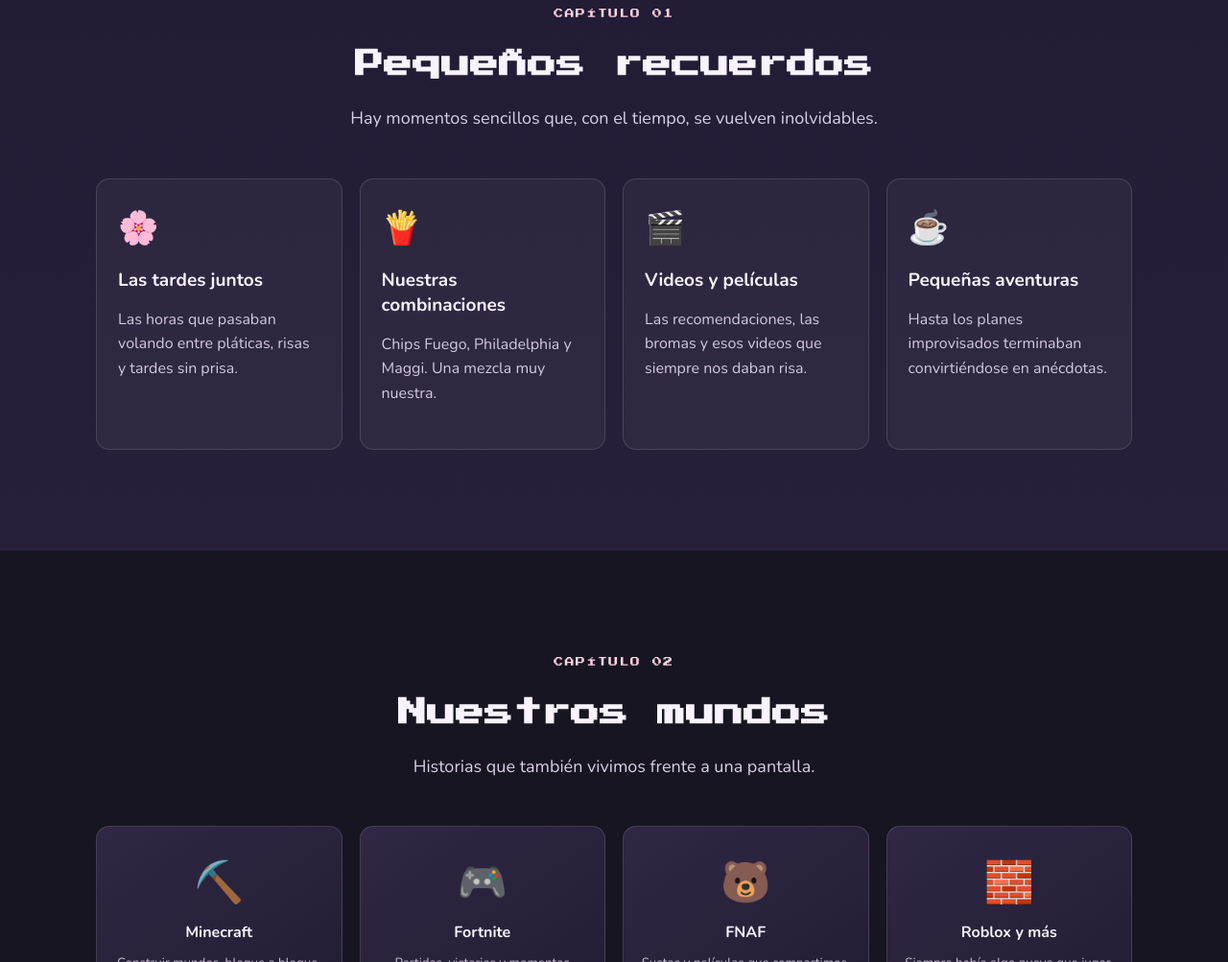
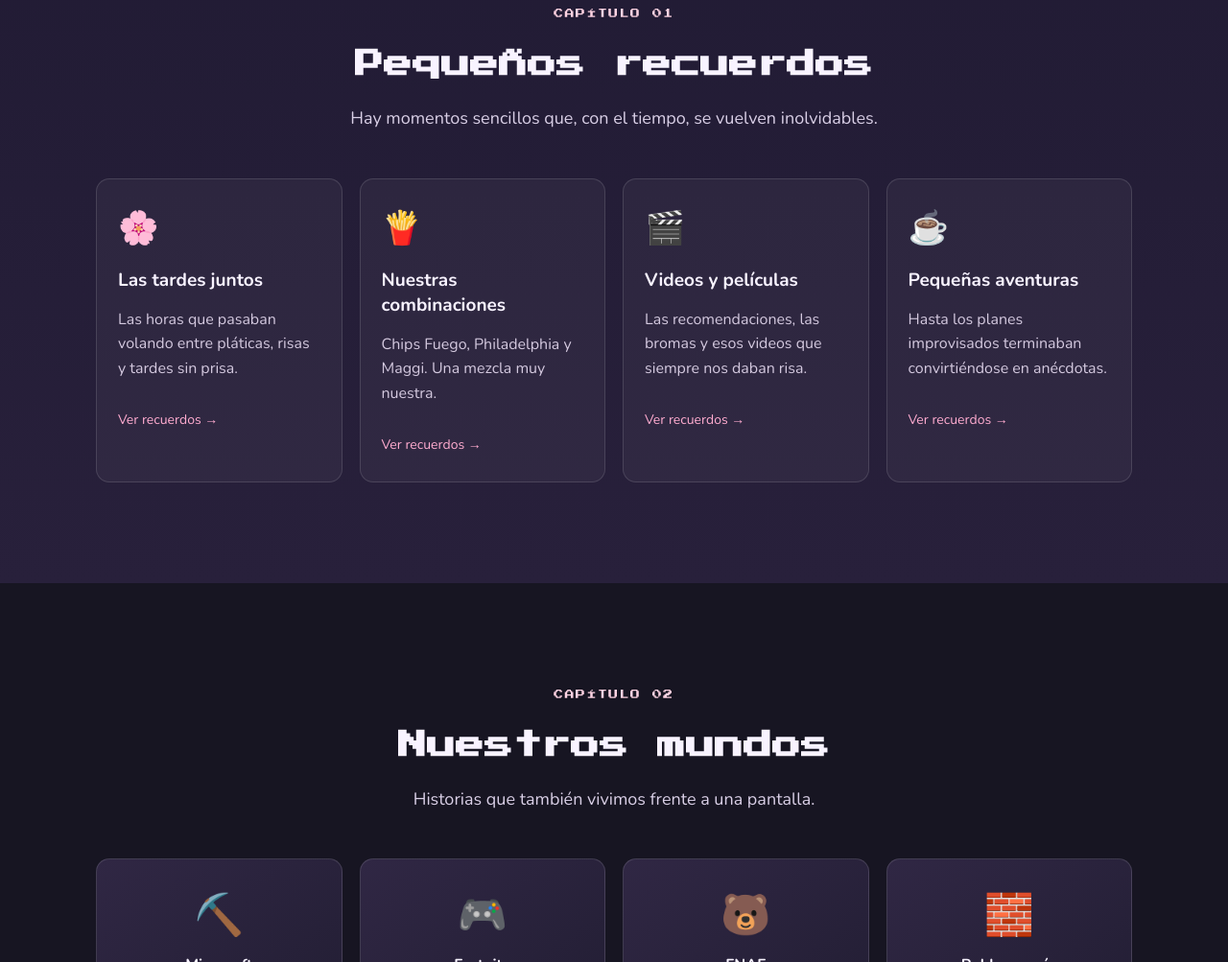
Before and after one commit to tenoshvg427117-hash/Sandra-The-End, a plain HTML site: page index.html in a window 1280 px wide. Shown: the part 902-1905 px from the top of the page at 96% size. Drawn offline with nearby package versions, Linux system fonts and the light colour scheme.

Commit message:
Update index.html

```diff
--- a/index.html
+++ b/index.html
@@ -31,6 +31,7 @@
 
   <main>
 
+    <!-- INICIO -->
     <section class="hero" id="inicio">
       <div class="hero-shade"></div>
 
@@ -41,7 +42,7 @@
           Hoy Hace 18 Años Nacio Alguien Muy Especial ...
         </p>
 
-        <h1> Feliz Cumpleaños Mi amor </h1>
+        <h1>Feliz Cumpleaños Mi amor</h1>
 
         <p class="intro">
           Un espacio para recordar todo lo bonito
@@ -59,7 +60,10 @@
       </div>
     </section>
 
+
+    <!-- CAPÍTULO 01: RECUERDOS -->
     <section class="section" id="recuerdos">
+
       <div class="section-heading">
         <span class="kicker">CAPÍTULO 01</span>
         <h2>Pequeños recuerdos</h2>
@@ -69,48 +73,101 @@
         </p>
       </div>
 
-      <div class="memory-grid">
+      <!-- TARJETAS -->
+      <div class="memory-grid" id="memory-grid">
 
-        <article class="memory-card">
+        <article class="memory-card"
+          data-gallery="tardes"
+          tabindex="0"
+          role="button"
+          aria-label="Abrir galería: Las tardes juntos">
+
           <div class="memory-icon">🌸</div>
           <h3>Las tardes juntos</h3>
           <p>
             Las horas que pasaban volando entre
             pláticas, risas y tardes sin prisa.
           </p>
+          <span class="open-gallery">Ver recuerdos →</span>
         </article>
 
-        <article class="memory-card">
+
+        <article class="memory-card"
+          data-gallery="combinaciones"
+          tabindex="0"
+          role="button"
+          aria-label="Abrir galería: Nuestras combinaciones">
+
           <div class="memory-icon">🍟</div>
           <h3>Nuestras combinaciones</h3>
           <p>
             Chips Fuego, Philadelphia y Maggi.
             Una mezcla muy nuestra.
           </p>
+          <span class="open-gallery">Ver recuerdos →</span>
         </article>
 
-        <article class="memory-card">
+
+        <article class="memory-card"
+          data-gallery="peliculas"
+          tabindex="0"
+          role="button"
+          aria-label="Abrir galería: Videos y películas">
+
           <div class="memory-icon">🎬</div>
           <h3>Videos y películas</h3>
           <p>
             Las recomendaciones, las bromas y esos
             videos que siempre nos daban risa.
           </p>
+          <span class="open-gallery">Ver recuerdos →</span>
         </article>
 
-        <article class="memory-card">
+
+        <article class="memory-card"
+          data-gallery="aventuras"
+          tabindex="0"
+          role="button"
+          aria-label="Abrir galería: Pequeñas aventuras">
+
           <div class="memory-icon">☕</div>
           <h3>Pequeñas aventuras</h3>
           <p>
             Hasta los planes improvisados terminaban
             convirtiéndose en anécdotas.
           </p>
+          <span class="open-gallery">Ver recuerdos →</span>
         </article>
 
       </div>
+
+
+      <!-- GALERÍAS DE FOTOGRAFÍAS -->
+      <div class="gallery-view" id="gallery-view" hidden>
+
+        <button class="back-gallery" id="back-gallery">
+          ← Volver a recuerdos
+        </button>
+
+        <div class="section-heading">
+          <span class="kicker">ÁLBUM DE RECUERDOS</span>
+          <h2 id="gallery-title">Nuestros recuerdos</h2>
+          <p id="gallery-description">
+            Pequeños momentos que vale la pena conservar.
+          </p>
+        </div>
+
+        <div class="photo-grid" id="photo-grid">
+        </div>
+
+      </div>
+
     </section>
 
+
+    <!-- CAPÍTULO 02: VIDEOJUEGOS -->
     <section class="game-section" id="videojuegos">
+
       <div class="section-heading">
         <span class="kicker">CAPÍTULO 02</span>
         <h2>Nuestros mundos</h2>
@@ -120,6 +177,7 @@
       </div>
 
       <div class="game-grid">
+
         <div class="game-tile">
           <span>⛏️</span>
           <strong>Minecraft</strong>
@@ -143,10 +201,15 @@
           <strong>Roblox y más</strong>
           <small>Siempre había algo nuevo que jugar.</small>
         </div>
+
       </div>
+
     </section>
 
+
+    <!-- CAPÍTULO 03: MOMENTOS -->
     <section class="section moments" id="momentos">
+
       <div class="section-heading">
         <span class="kicker">CAPÍTULO 03</span>
         <h2>Las cosas pequeñas</h2>
@@ -157,15 +220,21 @@
 
       <div class="quote-card">
         <span class="quote-mark">“</span>
+
         <p>
           Algunos de los recuerdos más bonitos
           nacen de los días más normales.
         </p>
+
         <span class="pixel-star">✦ ✦ ✦</span>
       </div>
+
     </section>
 
+
+    <!-- CARTA -->
     <section class="letter-section" id="carta">
+
       <div class="letter">
         <span class="kicker">ÚLTIMO CAPÍTULO</span>
 
@@ -183,17 +252,21 @@
           Con cariño. <span>♡</span>
         </p>
       </div>
+
     </section>
 
   </main>
+
 
   <footer>
     TENOSH DIGITAL INC
   </footer>
 
+
+  <!-- CONTENEDOR DE PÉTALOS -->
+  <div class="petal-container" id="petals"></div>
+
   <script src="script.js"></script>
-
-<div class="petal-container" id="petals"></div>
 
 </body>
 </html>
```
